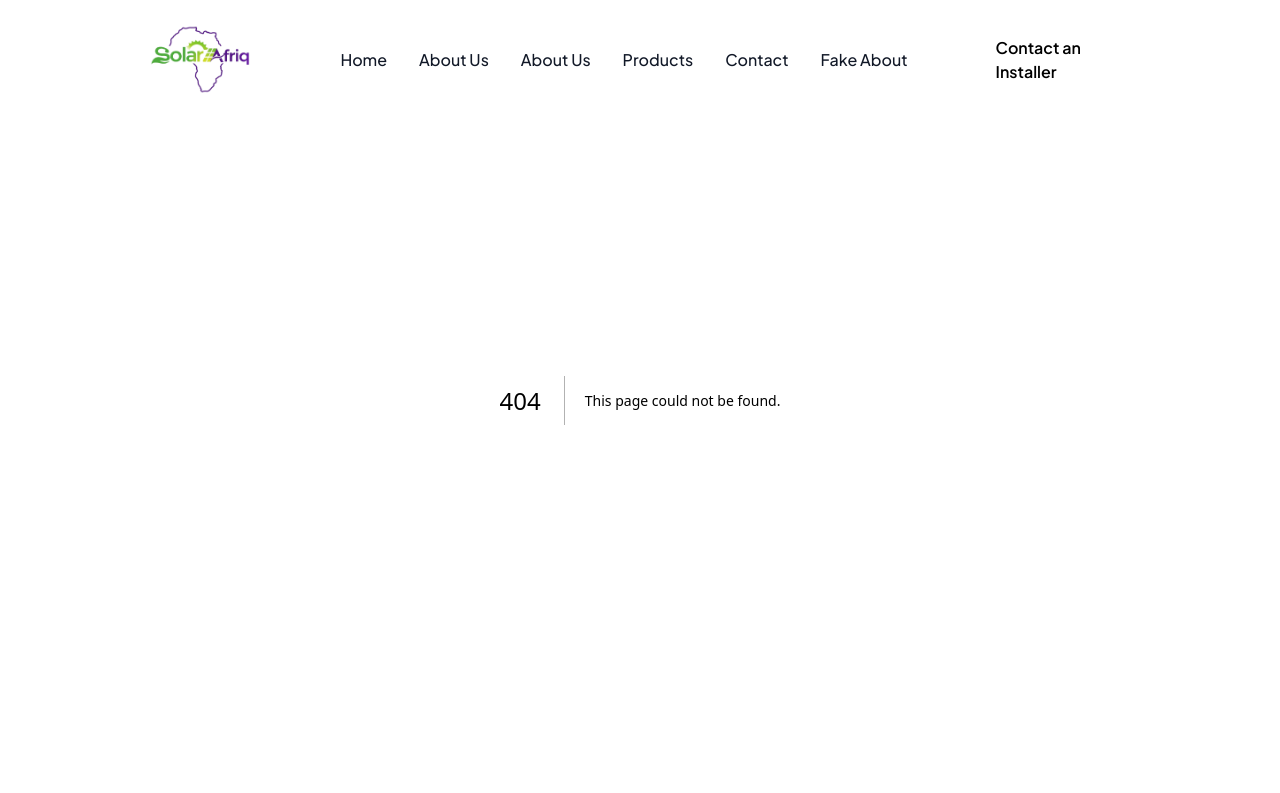
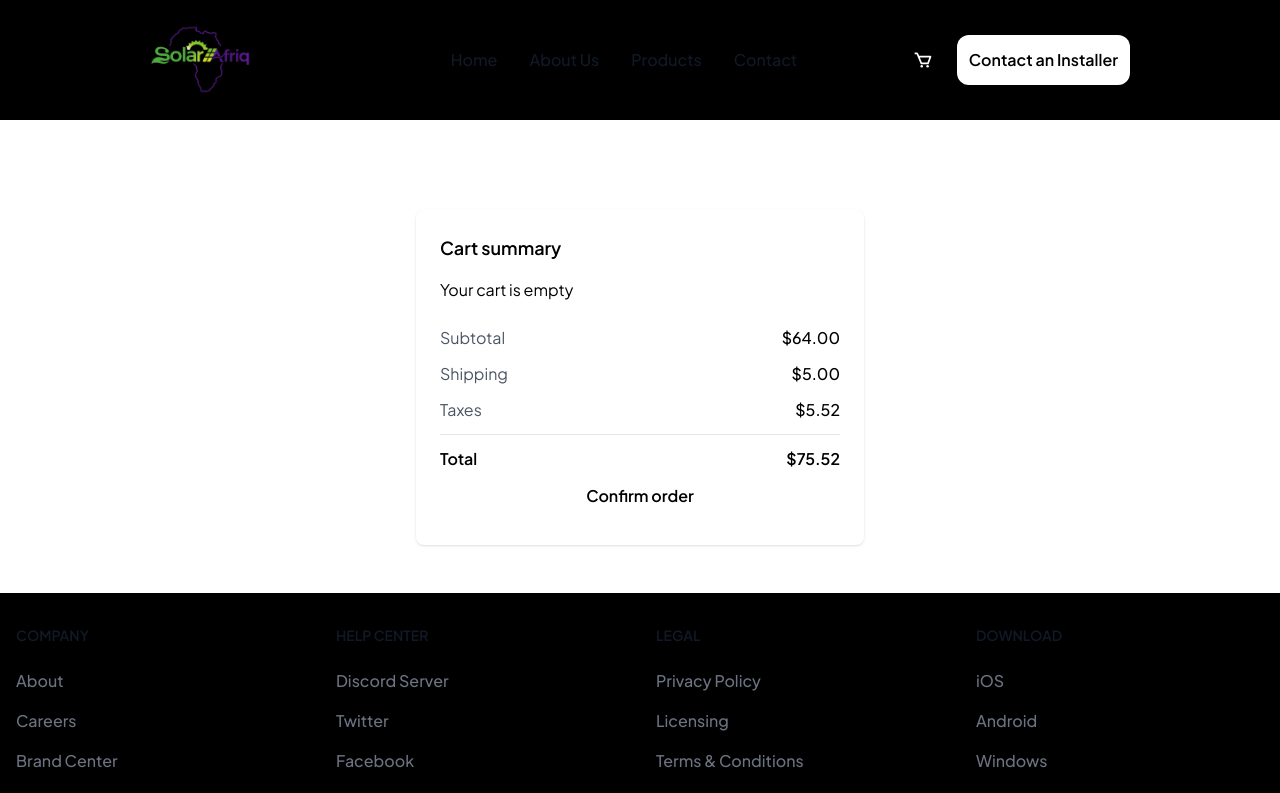
Before and after one commit to BomsG/solarAfriq, a Next.js app: page /cart in a window 1280 px wide. Before the commit this address had no page. Shown: the top 793 px of the page. Built offline with nearby package versions, Linux system fonts and the light colour scheme.

Commit message:
refactor: revert route names and checking

```diff
--- a/app/about2/page.tsx
+++ /dev/null
@@ -1,111 +0,0 @@
-// ProductPage.tsx
-'use client'; // Ensure this is at the top if you are using hooks
-
-import React from 'react';
-// import Nav from '../components/Nav';
-import Image, { StaticImageData } from 'next/image';
-// import { useRouter } from 'next/navigation';
-// import { useCart } from '../components/CartContext'; // Ensure this is correctly imported
-import image1 from '../images/image1.jpg';
-import image2 from '../images/image2.jpg';
-import image3 from '../images/image3.jpg';
-import image4 from '../images/image4.jpg';
-import image5 from '../images/image5.jpg';
-import image6 from '../images/hero.jpg';
-import image7 from '../images/hero2.jpg';
-import image8 from '../images/hero3.jpg';
-import image9 from '../images/hero4.jpg';
-import image10 from '../images/hero5.jpg';
-import image11 from '../images/consult.jpg';
-import image12 from '../images/maintain.jpg';
-// import Nav2 from '../components/Nav2';
-// import Footer from '../components/Footer';
-import Link from 'next/link';
-import { useCart } from '@/rest/hooks/useCart';
-// import vision from '../images/image4.jpg';
-
-interface Product {
-  id: number;
-  name: string;
-  price: number;
-  image: StaticImageData;
-}
-
-const products: Product[] = [
-  { id: 1, name: 'Solar Panel', price: 500, image: image1 },
-  { id: 2, name: 'Battery Storage', price: 300, image: image2 },
-  { id: 3, name: 'Inverter', price: 200, image: image3 },
-  { id: 4, name: 'Inverter', price: 200, image: image4 },
-  { id: 5, name: 'Inverter', price: 200, image: image5 },
-  { id: 6, name: 'Inverter', price: 200, image: image6 },
-  { id: 7, name: 'Inverter', price: 200, image: image7 },
-  { id: 8, name: 'Inverter', price: 200, image: image8 },
-  { id: 9, name: 'Inverter', price: 200, image: image9 },
-  { id: 10, name: 'Inverter', price: 200, image: image10 },
-  { id: 11, name: 'Inverter', price: 200, image: image11 },
-  { id: 12, name: 'Inverter', price: 200, image: image12 },
-];
-
-const ProductPage: React.FC = () => {
-  // const router = useRouter();
-  const { addToCart } = useCart();
-
-  // const viewCart = () => {
-  //   router.push('/cart'); // Redirect to cart page
-  // };
-
-  return (
-    <div className='containe mx-auto '>
-      <div className='h-[120px] bg-black'></div>
-      {/* <Nav cartCount={cart.length} textColor="black"/> Pass cart item count to Nav */}
-      {/* <Nav2 /> */}
-      <div className='text-center mt-[100px] px-20'>
-        <h1 className='text-[55px] font-bold my-5'>Our Products fake about</h1>
-        <h2 className='text-[16px] '>
-          Explore our range of high-quality solar products designed to help you harness the power of
-          the sun. <br /> From efficient solar panels and inverters to complete solar power kits and
-          storage batteries, <br /> we offer solutions tailored to residential, commercial, and
-          industrial needs.
-        </h2>
-      </div>
-      <div className='px-20 grid grid-cols-1 md:grid-cols-3 lg:grid-cols-4 gap-10 mt-20'>
-        {products.map((product) => (
-          <div key={product.id} className=' rounded-lg  shadow-lg'>
-            <Image
-              src={product.image}
-              alt={product.name}
-              className='mb-4 w-full h-[300px] object-cover rounded-lg'
-            />
-            <div className='p-4'>
-              <div className='flex justify-between items-center'>
-                <h2 className='text-xl font-semibold mb-2'>{product.name}</h2>
-                <p className='mb-2'>Price: ${product.price}</p>
-              </div>
-              <button
-                className='bg-green-500 text-white px-4 py-2 rounded-md hover:bg-green-200 transition '
-                onClick={() => addToCart(product)}
-              >
-                Add to Cart
-              </button>
-            </div>
-          </div>
-        ))}
-      </div>
-
-      <div className='text-center mt-10'>
-        <Link href='/Cart'>
-          <button
-            className='bg-black text-white px-6 py-3 mt-4 rounded-md hover:bg-green-200 transition'
-            // onClick={viewCart}
-          >
-            View Cart
-          </button>
-        </Link>
-      </div>
-      {/* <hr className='my-20' />
-      <Footer /> */}
-    </div>
-  );
-};
-
-export default ProductPage;
--- a/app/components/molecules/nav.tsx
+++ b/app/components/molecules/nav.tsx
@@ -34,11 +34,6 @@ export default function Nav() {
       title: 'About Us',
     },
     {
-      id: 23,
-      href: '/about-v',
-      title: 'About Us',
-    },
-    {
       id: 3,
       href: '/products',
       title: 'Products',
@@ -47,11 +42,6 @@ export default function Nav() {
       id: 4,
       href: '/contact',
       title: 'Contact',
-    },
-    {
-      id: 5,
-      href: '/about2',
-      title: 'Fake About',
     },
   ];
 
@@ -129,7 +119,7 @@ export default function Nav() {
         </div>
         <div className='flex-1 flex justify-end'>
           <div className=' flex gap-6 items-center'>
-            <Link href='/cart-v'>
+            <Link href='/cart'>
               <Cart count={itemCount} />
             </Link>
             <div className={`${openMenu ? 'hidden' : 'flex'} hidden min-[1000px]:flex `}>
```
Also changed, not shown: app/about/page.tsx (renamed from app/about-v/page.tsx), app/cart/page.tsx (renamed from app/cart-m/page.tsx).
